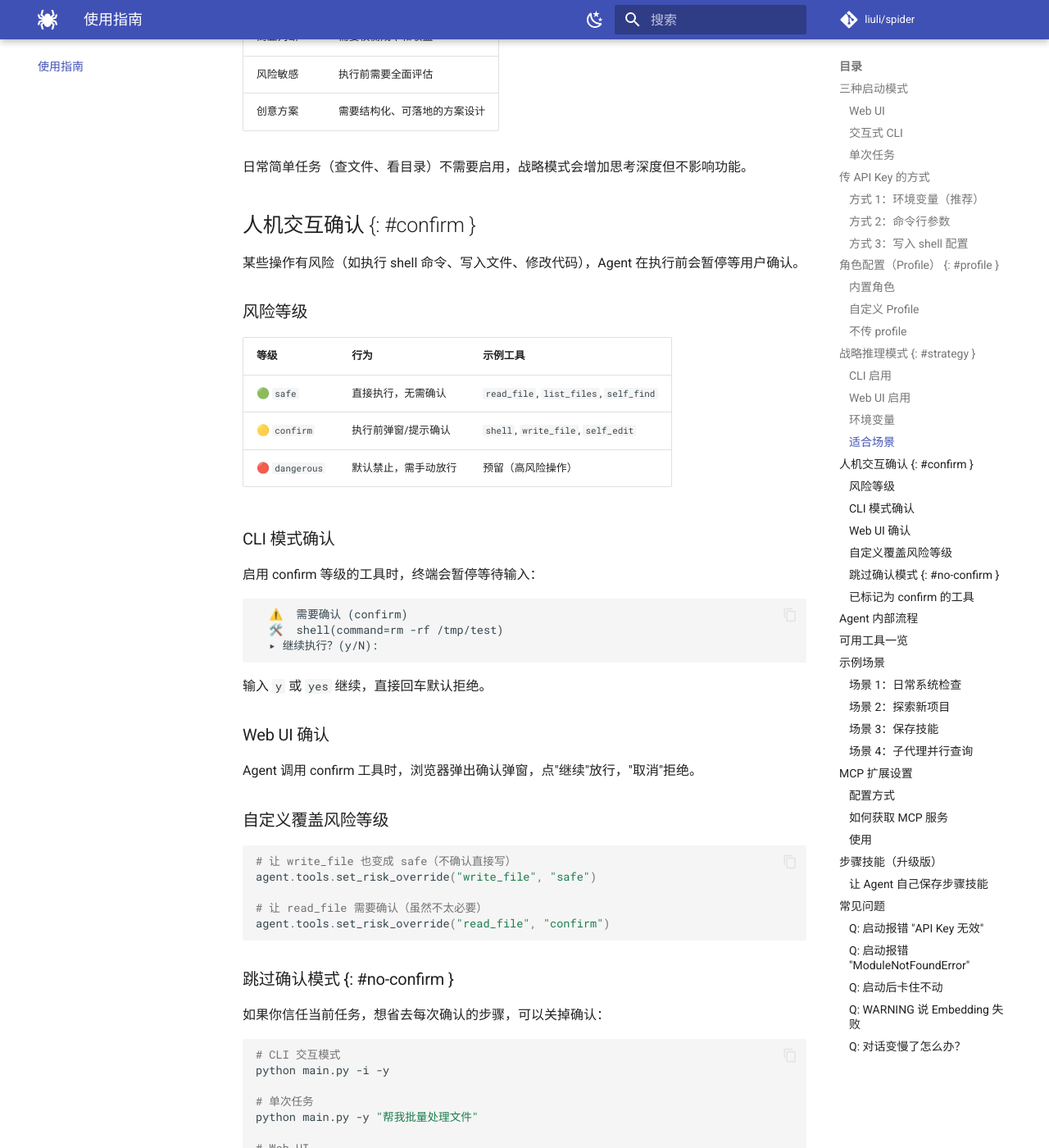
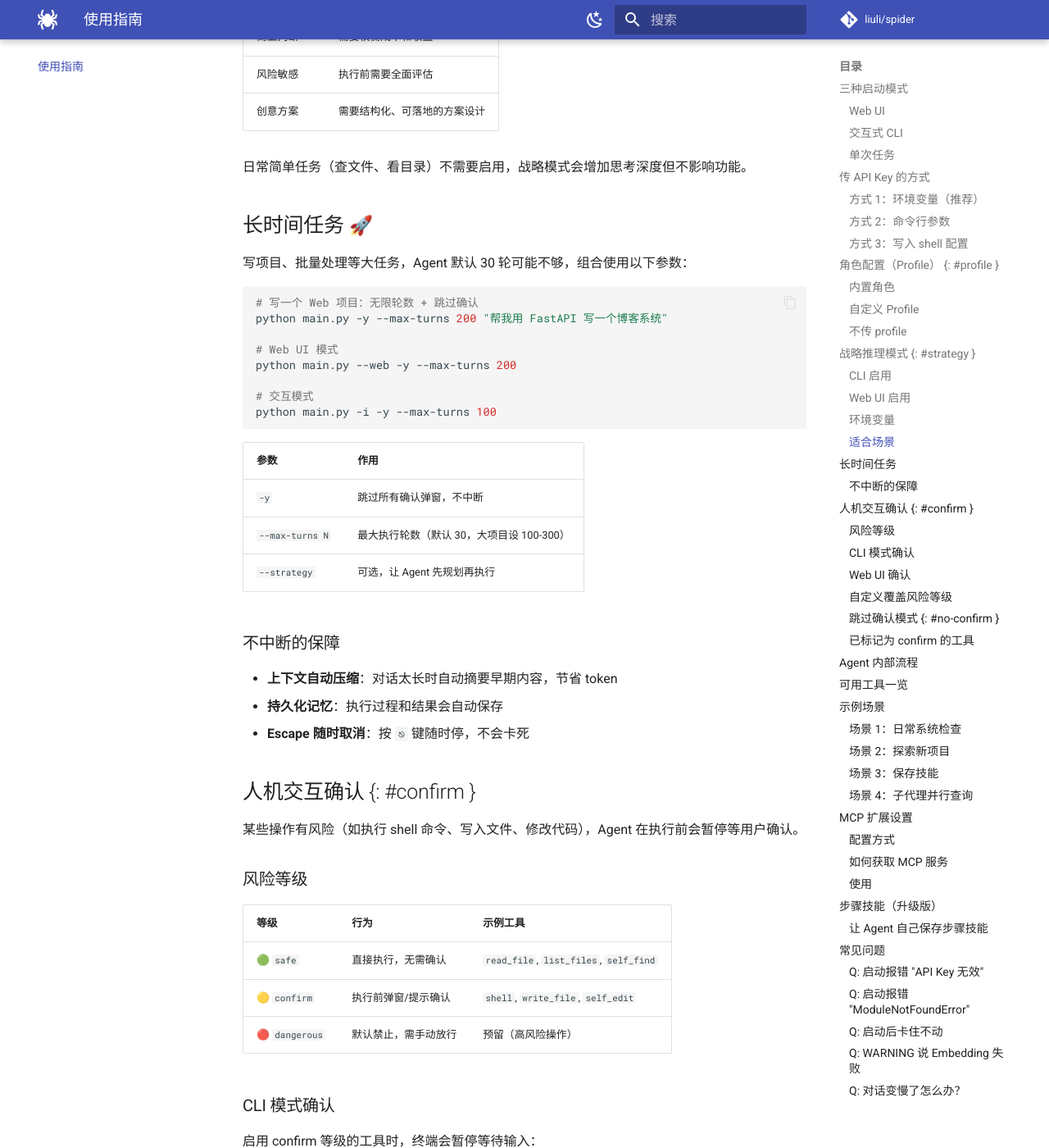
Before and after one commit to shabake/spider, an MkDocs documentation site: the page built from docs/使用指南.md, in a window 1280 px wide and 1400 px high, scrolled down 4234 px. Shown: the whole window at 82% size. Built offline with MkDocs 1.6.1 and Material for MkDocs 9.7.7, drawn with Linux system fonts in a browser that asks for light colours; emoji names are drawn with the system emoji font; comment, search, counter and statistics services are not loaded.

Commit message:
🚀 新增 --max-turns 支持长时间任务
大项目不再被轮数限制打断。

- main.py: 新增 --max-turns CLI 参数（默认 30）
- create_agent / run_task / interactive_mode: 传递 max_turns
- docs/使用指南.md: 新增长时间任务章节

用法:
  python main.py -y --max-turns 200 帮我写一个博客系统

Co-Authored-By: Claude <noreply@anthropic.com>

````diff
--- a/docs/使用指南.md
+++ b/docs/使用指南.md
@@ -193,6 +193,33 @@ python main.py "你的任务"
 | 创意方案 | 需要结构化、可落地的方案设计 |
 
 日常简单任务（查文件、看目录）不需要启用，战略模式会增加思考深度但不影响功能。
+
+## 长时间任务 :rocket:
+
+写项目、批量处理等大任务，Agent 默认 30 轮可能不够，组合使用以下参数：
+
+```bash
+# 写一个 Web 项目：无限轮数 + 跳过确认
+python main.py -y --max-turns 200 "帮我用 FastAPI 写一个博客系统"
+
+# Web UI 模式
+python main.py --web -y --max-turns 200
+
+# 交互模式
+python main.py -i -y --max-turns 100
+```
+
+| 参数 | 作用 |
+|------|------|
+| `-y` | 跳过所有确认弹窗，不中断 |
+| `--max-turns N` | 最大执行轮数（默认 30，大项目设 100-300） |
+| `--strategy` | 可选，让 Agent 先规划再执行 |
+
+### 不中断的保障
+
+- **上下文自动压缩**：对话太长时自动摘要早期内容，节省 token
+- **持久化记忆**：执行过程和结果会自动保存
+- **Escape 随时取消**：按 `⎋` 键随时停，不会卡死
 
 ## 人机交互确认 {: #confirm }
 
````
Also changed, not shown: main.py (+15 -8 lines), 1 other file.
